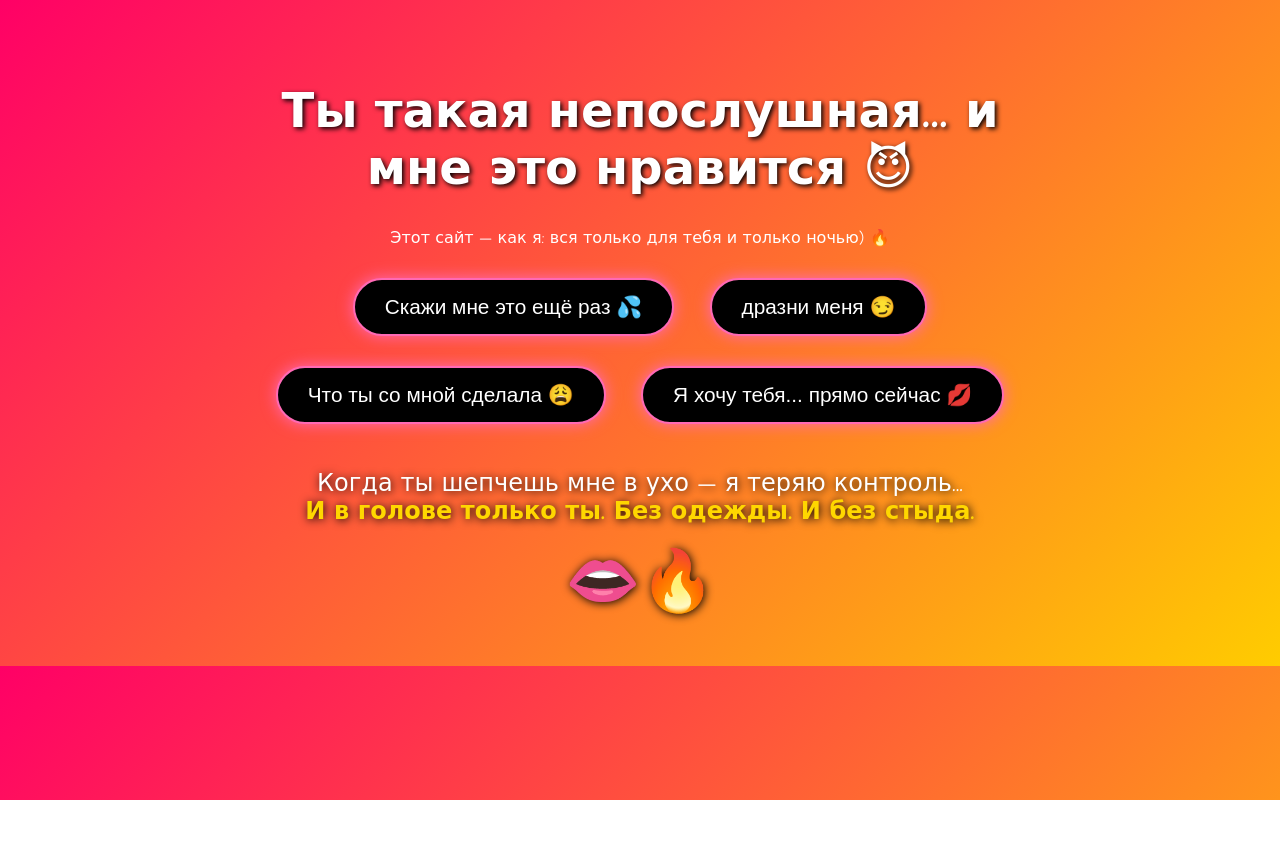
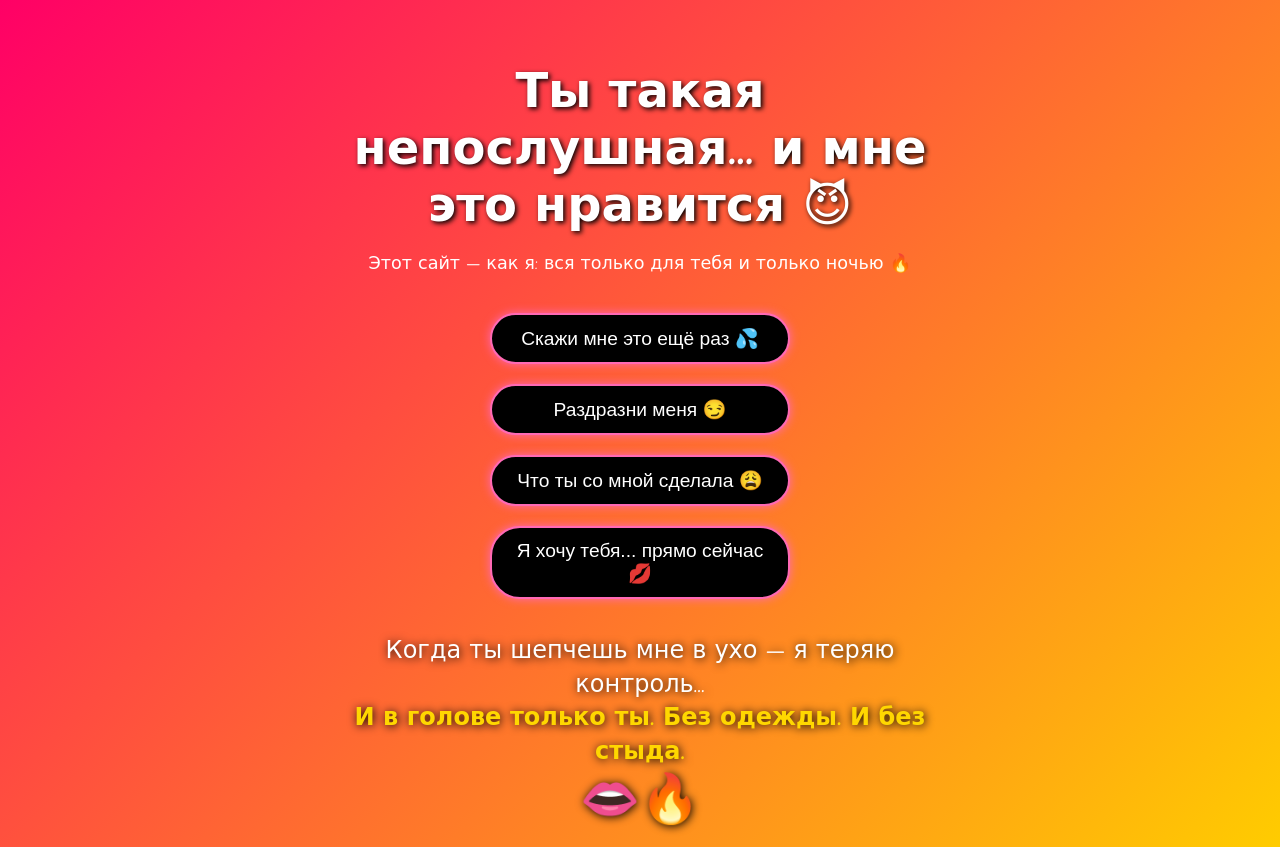
Before and after one commit to KristinaRomanovska/my-spicy-site, a plain HTML site: page index.html in a window 1280 px wide. Both pictures are taken after a click on the button "Скажи мне это ещё раз 💦". Before the commit the page ends 800 px from the top, so only its background shows below. Drawn offline with Linux system fonts and the light colour scheme.

Commit message:
Update index.html

```diff
--- a/index.html
+++ b/index.html
@@ -2,47 +2,61 @@
 <html lang="ru">
 <head>
   <meta charset="UTF-8">
+  <meta name="viewport" content="width=device-width, initial-scale=1.0">
   <title>Ты сводишь меня с ума 😈</title>
   <style>
+    * {
+      box-sizing: border-box;
+    }
+
     body {
       margin: 0;
       background: linear-gradient(135deg, #ff0066, #ffcc00);
       font-family: 'Comic Sans MS', cursive, sans-serif;
       color: white;
       text-align: center;
-      padding: 50px;
+      padding: 30px 15px;
     }
 
     h1 {
-      font-size: 3em;
+      font-size: 2.2em;
       text-shadow: 2px 2px 5px black;
+      margin-bottom: 20px;
+    }
+
+    p {
+      font-size: 1.1em;
+      margin-bottom: 30px;
     }
 
     .button {
       background: black;
       color: white;
-      padding: 15px 30px;
+      padding: 12px 20px;
       border: 2px solid hotpink;
       border-radius: 30px;
-      font-size: 1.3em;
-      margin: 15px;
+      font-size: 1.1em;
+      margin: 10px;
       cursor: pointer;
-      box-shadow: 0 0 15px hotpink;
+      box-shadow: 0 0 10px hotpink;
       transition: all 0.3s ease;
+      width: 90%;
+      max-width: 300px;
     }
 
     .button:hover {
       background: hotpink;
       color: black;
-      transform: scale(1.1);
+      transform: scale(1.05);
     }
 
     .message {
       display: none;
-      font-size: 1.5em;
-      margin-top: 30px;
-      animation: appear 1s ease-in-out forwards;
+      font-size: 1.3em;
+      margin-top: 25px;
+      animation: appear 0.8s ease-in-out forwards;
       text-shadow: 1px 1px 10px black;
+      line-height: 1.4em;
     }
 
     @keyframes appear {
@@ -51,12 +65,12 @@
     }
 
     .emoji {
-      font-size: 2.5em;
-      margin-top: 20px;
+      font-size: 2em;
+      margin-top: 15px;
     }
 
     .container {
-      max-width: 800px;
+      max-width: 600px;
       margin: auto;
     }
 
@@ -64,15 +78,29 @@
       color: #ffd700;
       font-weight: bold;
     }
+
+    @media (min-width: 600px) {
+      h1 {
+        font-size: 3em;
+      }
+
+      .message {
+        font-size: 1.5em;
+      }
+
+      .button {
+        font-size: 1.2em;
+      }
+    }
   </style>
 </head>
 <body>
   <div class="container">
     <h1>Ты такая непослушная... и мне это нравится 😈</h1>
-    <p>Этот сайт — как я: вся только для тебя и только ночью) 🔥</p>
+    <p>Этот сайт — как я: вся только для тебя и только ночью  🔥</p>
 
     <button class="button" onclick="showText('msg1')">Скажи мне это ещё раз 💦</button>
-    <button class="button" onclick="showText('msg2')">дразни меня 😏</button>
+    <button class="button" onclick="showText('msg2')">Раздразни меня 😏</button>
     <button class="button" onclick="showText('msg3')">Что ты со мной сделала 😩</button>
     <button class="button" onclick="showText('msg4')">Я хочу тебя... прямо сейчас 💋</button>
 
@@ -90,7 +118,7 @@
     </div>
 
     <div class="message" id="msg3">
-      До тебя я спала спокойно. А теперь? <br>
+      До тебя я спалa спокойно. А теперь? <br>
       <span class="spicy">Я думаю о тебе, когда ты сладко спишь... и когда ты просыпаешься в майке без лифчика.</span>
       <div class="emoji">🛏️💭</div>
     </div>
@@ -104,7 +132,7 @@
 
   <script>
     function showText(id) {
-      let messages = document.querySelectorAll('.message');
+      const messages = document.querySelectorAll('.message');
       messages.forEach(m => m.style.display = 'none');
       document.getElementById(id).style.display = 'block';
     }
```
